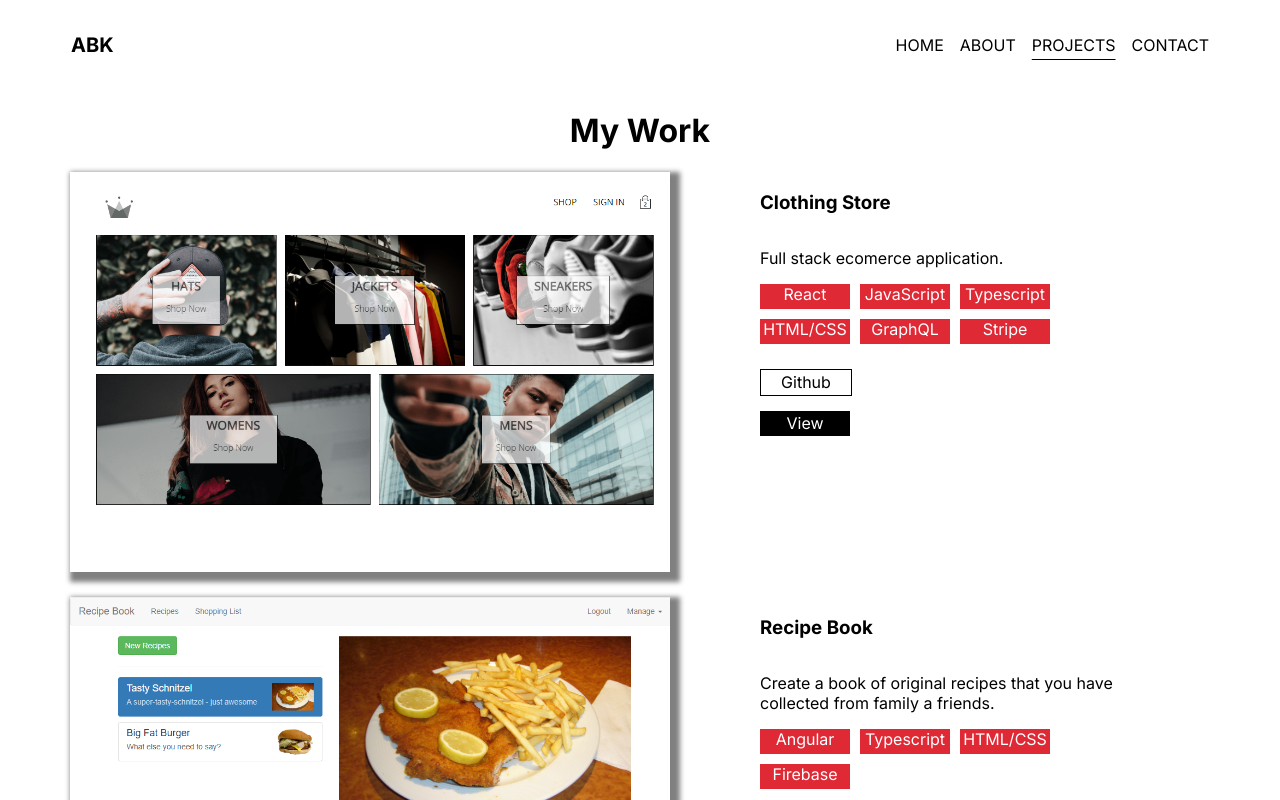
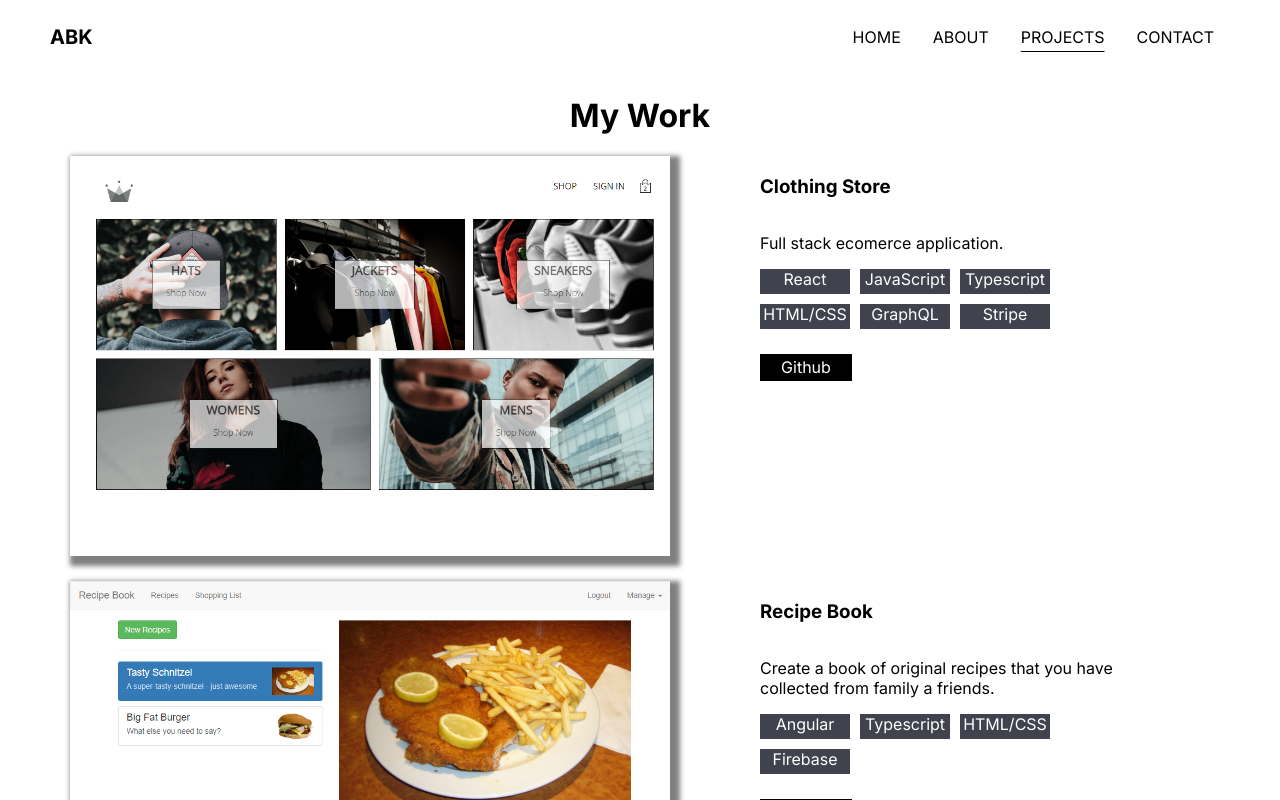
Before and after one commit to abkoroma/my-portfolio, a React (Create React App) app: page /projects in a window 1280 px wide. Shown: the top 800 px of the page. Built offline with nearby package versions, Linux system fonts and the light colour scheme; the HTML template or start-up script is replaced by a standard one.

Commit message:
Made some changes to css, more changes will follow

```diff
--- a/src/components/about/about.css
+++ b/src/components/about/about.css
@@ -4,6 +4,10 @@
     height: 100%;
     gap: 65px;
     margin-bottom: 50px;
+}
+
+.about-page h2 {
+    margin-bottom: 30px;
 }
 
 .about p {
@@ -23,6 +27,9 @@
 .skill-list span {
     text-align: center;
     align-content: center;
-    background-color: #DF2935;
-    box-shadow: 1px 1px 1px 1px black;
+    border: 1px solid rgb(156, 151, 151);
+    font-weight: 100px;
+    background-color: #6b6767;
+    color: rgb(235, 232, 232);
+    box-shadow: 0 3px 3px 3px;
 }
--- a/src/components/about/about.tsx
+++ b/src/components/about/about.tsx
@@ -21,11 +21,11 @@ export default function AboutMe() {
                     </p>
                 </div>
                 <div className="skills">
-                    <h3>Languages and Technology</h3>
+                    <h2>Languages and Technology</h2>
                     <div className="skill-list">
                         {
                             skills.map(skill => (
-                                <Skills skills={skill} />
+                                <Skills skills={skill} key={skill} />
                             ))
                         }
                     </div>
--- a/src/components/contact/contact.css
+++ b/src/components/contact/contact.css
@@ -4,7 +4,6 @@
     align-items: center;
     flex-direction: column;
     gap: 10px;
-    /*flex: 1;*/
 }
 
 .input-box {
@@ -30,8 +29,9 @@
 
 .button {
     border: 1px solid black;
+    background-color: black;
     width: 150px;
     height: 30px;
     cursor: pointer;
-    color: black;
+    color: white;
 }
--- a/src/components/contact/contact.tsx
+++ b/src/components/contact/contact.tsx
@@ -30,7 +30,7 @@ export default function Contact() {
 
     return (
         <div className="contact">
-            <h1>CONTACT ME</h1>
+            <h1>GET IN TOUCH</h1>
             <form className="form" onSubmit={handleSubmit}>
                 <div className="input-box">
                     <label>Name</label>
--- a/src/components/intro/intro.css
+++ b/src/components/intro/intro.css
@@ -1,15 +1,15 @@
 .intro {
     display: flex;
-    height: 100%;
     justify-content: center;
-    align-content: center;
+    align-items: center;
     gap: 5rem;
     margin-top: 50px;
-    margin-bottom: 135px;
+    margin-bottom: 110px;
 }
 
-.my_picture {
-    width: 300px;
+
+.intro .my_picture {
+    max-width: 350px;
     align-items: stretch;
 }
 
--- a/src/components/navigation/navigation.css
+++ b/src/components/navigation/navigation.css
@@ -1,45 +1,44 @@
-
 .navbar {
     color: black;
     display: flex;
-    justify-content: space-around;
-    flex-wrap: wrap;
+    justify-content: space-between;
     align-items: center;
-    gap: 40rem;
-    /*padding: 0 1rem;*/
-    height: 90px;
+    margin-left: 50px;
+    margin-right: 50px;
 }
 
-.logo {
+.navbar .logo {
     font-size: 20px;
     font-weight: bold;
+    cursor: pointer;
 }
 
-.navbar ul {
-    padding: 0;
-    margin: 0;
+.navbar .nav-list {
+    display: flex;
+}
+
+.nav-list li {
     list-style: none;
-    display: flex;
-    gap: 1rem;
+    margin: 0, 0.5rem;
 }
+
+.navbar ul li a {
+    padding: 0.7rem 1rem;
+    display: block;
+    border-radius: 10px;
+}
+
 
 .navbar a {
     color: black;
     text-decoration: none;
-    height: 100%;
     display: flex;
     align-items: center;
-    /*padding: 15px 20px;*/
 }
 
-.navbar li a:hover {
+
+.navbar li a:hover, a.active {
     text-decoration: underline;
     text-underline-offset: 8px;
     text-decoration-thickness: 1.2px;
 }
-
-.active {
-    text-decoration: underline;
-    text-underline-offset: 8px;
-    text-decoration-thickness: 1.2px;
-}
--- a/src/components/navigation/navigation.tsx
+++ b/src/components/navigation/navigation.tsx
@@ -1,24 +1,24 @@
-import { Link, useLocation } from "react-router-dom";
+import { Link, NavLink } from "react-router-dom";
 import "./navigation.css";
 
+
 export default function Navigation() {
-    let location = useLocation();
 
     return (
         <nav className="navbar">
             <Link to="/" className="logo">ABK</Link>
             <ul className="nav-list">
-                <li className={`${location.pathname === "/" ? "active" : ""}`}>
-                    <Link to="/">HOME</Link>
+                <li>
+                    <NavLink to="/">HOME</NavLink>
                 </li>
-                <li className={`${location.pathname === "/about" ? "active" : ""}`}>
-                    <Link to="/about">ABOUT</Link>
+                <li>
+                    <NavLink to="/about">ABOUT</NavLink>
                 </li>
-                <li className={`${location.pathname === "/projects" ? "active" : ""}`}>
-                    <Link to="/projects">PROJECTS</Link>
+                <li>
+                    <NavLink to="/projects">PROJECTS</NavLink>
                 </li>
-                <li className={`${location.pathname === "/contact" ? "active" : ""}`}>
-                    <Link to="/contact">CONTACT</Link>
+                <li>
+                    <NavLink to="/contact">CONTACT</NavLink>
                 </li>
             </ul>
         </nav>
--- a/src/components/project-list/projectlist.css
+++ b/src/components/project-list/projectlist.css
@@ -4,11 +4,9 @@
     grid-template-rows: 400px;
     column-gap: 40px;
     row-gap: 80px;
-    /*border: 2px solid black;*/
 }
 
 .img-card {
-    /*border: 2px solid black;*/
     margin: auto;
     width: 600px;
     height: 400px;
@@ -22,7 +20,6 @@
 }
 
 .props {
-    /*border: 2px solid black;*/
     width: 400px;
     display: flex;
     flex-direction: column;
@@ -40,7 +37,8 @@
 }
 
 .stack {
-    background-color: #DF2935;
+    background-color: #40434E;
+    font-weight: 70px;
     height: 25px;
     margin-right: 10px;
     margin-bottom: 10px;
@@ -50,7 +48,7 @@
 
 .git-link {
     border: solid black 1.5px;
-    background-color: white;
+    background-color: black;
     width: 90px;
     height: 25px;
     margin-top: 15px;
@@ -59,20 +57,6 @@
 .link {
     text-decoration: none;
     border-radius: 3px;
-    color: black;
-    vertical-align: middle;
-}
-
-.view-link {
-    height: 25px;
-    background-color: black;
-    color: white;
-    width: 90px;
-    margin-top: 15px;
-}
-
-.v-link {
-    text-decoration: none;
     color: white;
     vertical-align: middle;
 }
--- a/src/components/project-list/projectlist.tsx
+++ b/src/components/project-list/projectlist.tsx
@@ -16,16 +16,13 @@ export default function ProjectList(props: {
                 <div className='stacks'>
                     {
                         props.stack.map((stacks) =>
-                            <span className="stack">{stacks}</span>
+                            <span className="stack" key={stacks}>{stacks}</span>
                         )
                     }
                 </div>
                 <span className="git-link">
                     <Link className='link' to={props.link} target="_blank" rel="noreferrer">Github</Link>
                 </span>
-                <span className="view-link">
-                    <Link className='v-link' to={props.link} target="_blank" rel="noreferrer">View</Link>
-                </span>
             </div>
         </div>
     );
--- a/src/components/projects/projects.tsx
+++ b/src/components/projects/projects.tsx
@@ -11,6 +11,7 @@ export default function Projects() {
                 {
                     data.map(project => (
                         <ProjectList
+                            key={project.title}
                             imageUrl={project.imageUrl}
                             title={project.title}
                             description={project.description}
--- a/src/index.css
+++ b/src/index.css
@@ -1,3 +1,7 @@
+html {
+  box-sizing: border-box;
+}
+
 body {
   margin: 0;
   font-family: "Inter", -apple-system, BlinkMacSystemFont, 'Segoe UI', 'Roboto', 'Oxygen',
```
